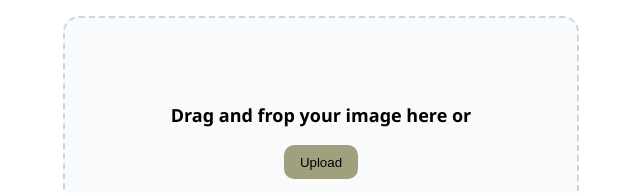
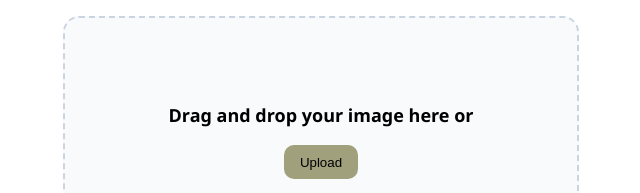
Before and after one commit to larrywongkahei/PDFConverter, a React (Create React App) app: page / in a window 1280 px wide. Shown: the top 193 px of the page, without its empty margins (319-959 px from the left). Built offline with nearby package versions, Linux system fonts and the light colour scheme.

Commit message:
Modified introduction

```diff
--- a/src/App.js
+++ b/src/App.js
@@ -66,7 +66,7 @@ function App() {
             </p>
           </div> :
           <p>
-            Drag and frop your image here or
+            Drag and drop your image here or
           </p> }
           <button onClick={handleUpload} className='uploadButton'>Upload</button>
           <p>
```
